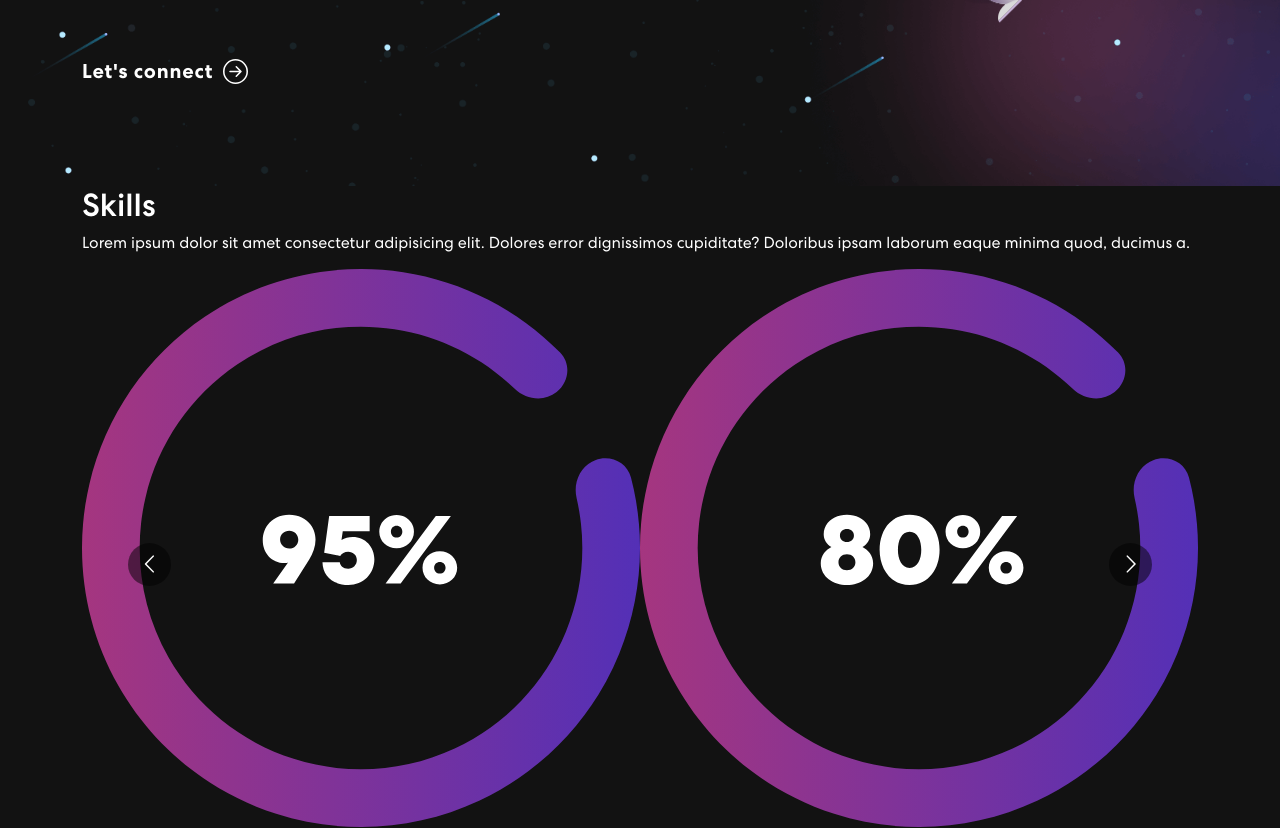
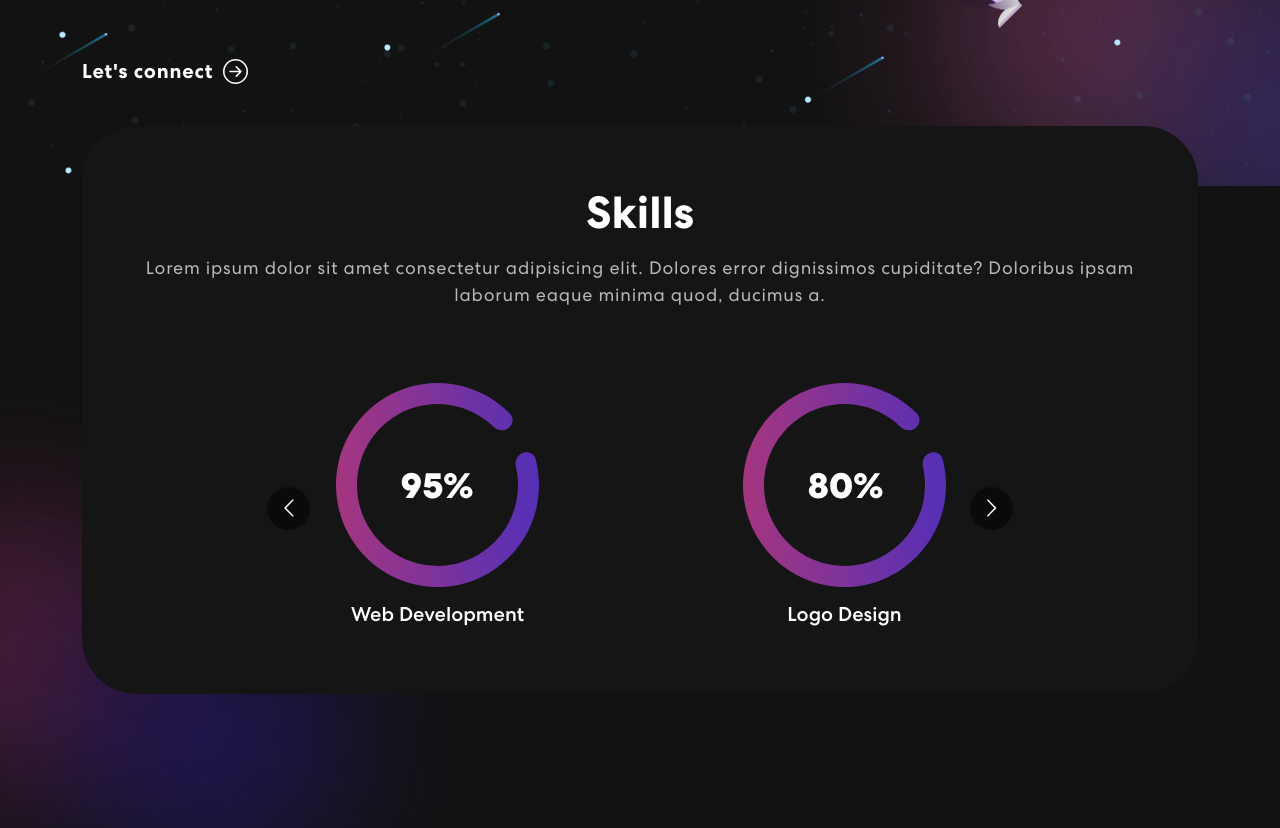
Before and after one commit to SalimiDev/portfolio-2, a React (Create React App) app: page / in a window 1280 px wide. Shown: the part 640-1468 px from the top of the page. Built offline with nearby package versions, Linux system fonts and the light colour scheme.

Commit message:
style:added Skills component styles

```diff
--- a/src/App.css
+++ b/src/App.css
@@ -349,3 +349,50 @@
 .txt-rotate>.wrap {
   border-right: 0.08em solid #666;
 }
+
+/************ Skills Styles ************/
+
+.skill {
+  padding: 0 0 50px 0;
+  position: relative;
+}
+
+.skill-bx {
+  background: #151515;
+  border-radius: 55px;
+  text-align: center;
+  padding: 60px 50px;
+  margin-top: -60px;
+}
+
+.skill h2 {
+  font-size: 45px;
+  font-weight: 700;
+}
+
+.skill p {
+  color: #B8B8B8;
+  font-size: 18px;
+  letter-spacing: 0.8px;
+  line-height: 1.5em;
+  margin: 14px 0 75px 0;
+}
+
+.skill-slider {
+  width: 80%;
+  margin: 0 auto;
+  position: relative;
+}
+
+.skill-slider .item img {
+  width: 50%;
+  margin: 0 auto 15px auto;
+}
+
+.background-image-left {
+  top: 28%;
+  position: absolute;
+  bottom: 0;
+  width: 40%;
+  z-index: -4;
+}
```
